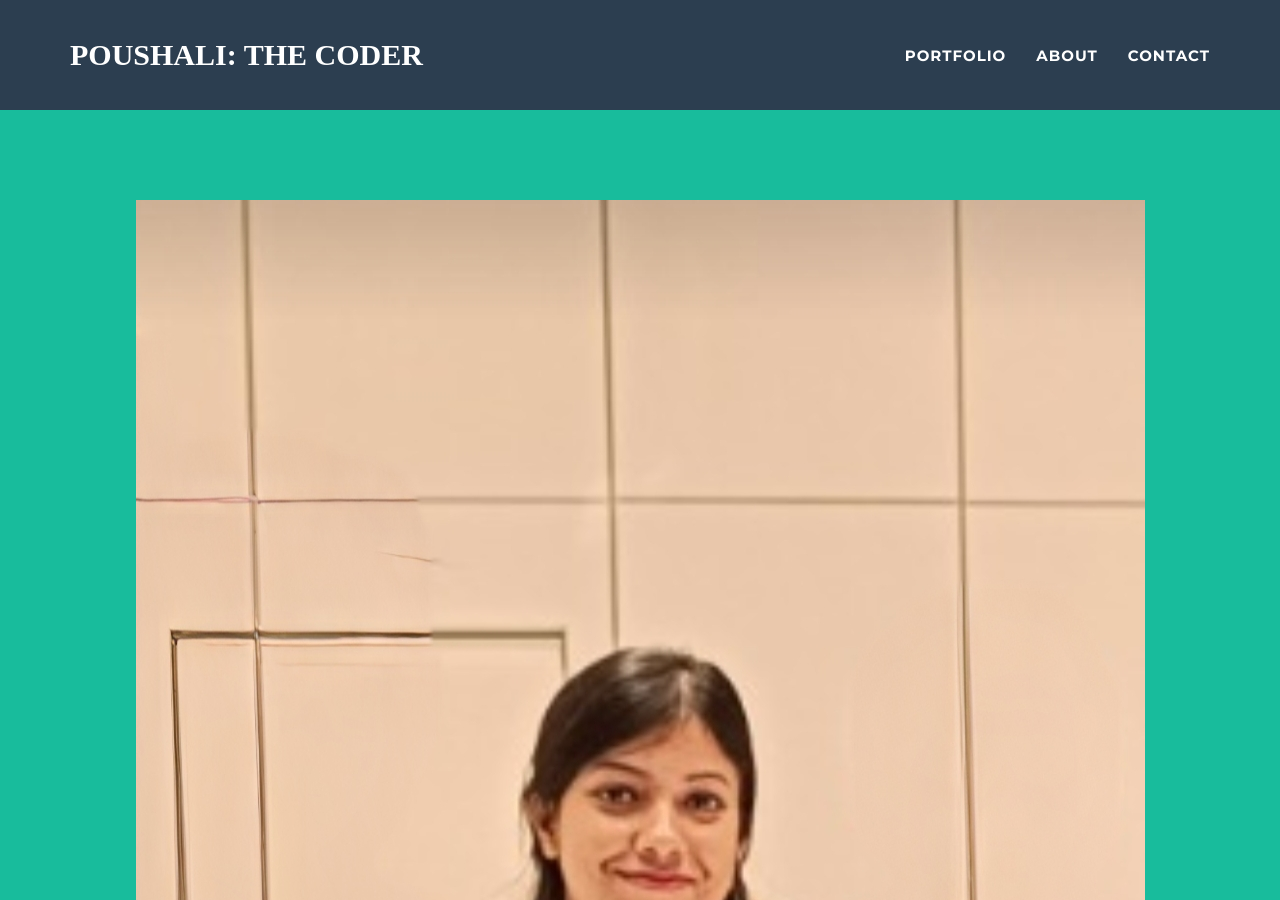
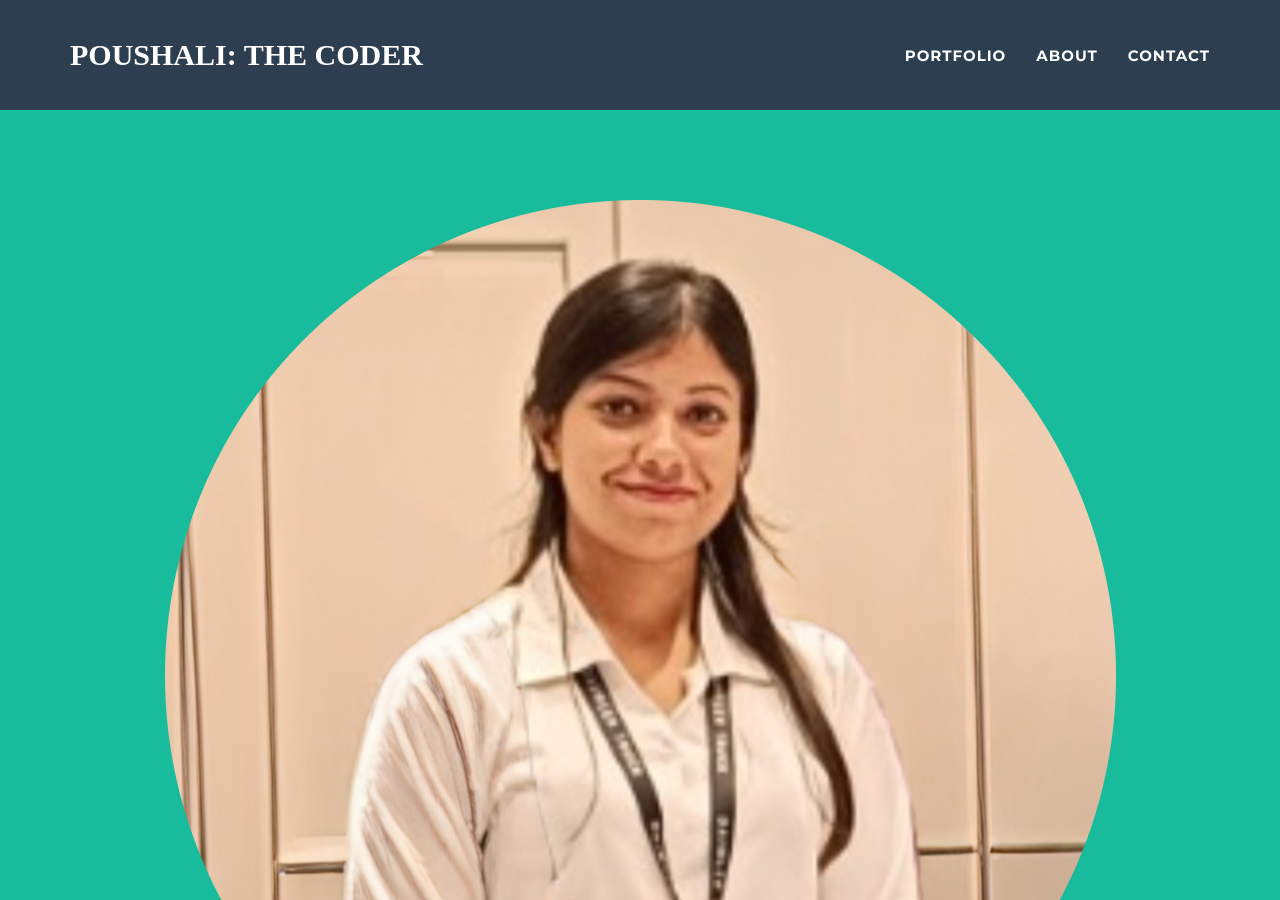
Before and after one commit to poushalic34/poushalic34.github.io, a Jekyll site: the page built from index.html, in a window 1280 px wide and 900 px high. Built offline with Jekyll 4.4.1, drawn with Linux system fonts in a browser that asks for light colours.

Commit message:
Update header.html

```diff
--- a/_includes/header.html
+++ b/_includes/header.html
@@ -3,7 +3,7 @@
   <div class="container">
     <div class="row">
       <div class="col-lg-12">
-        <img class="img-responsive" src="img/profile.jpg" alt="profile-pic" />
+        <img class="img-responsive" src="img/profile2.png" alt="profile-pic" />
         <div class="intro-text">
           <span class="name">{{ site.title }}</span>
           <hr class="star-light" />
```
